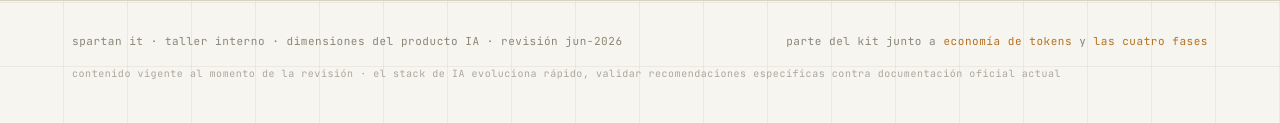
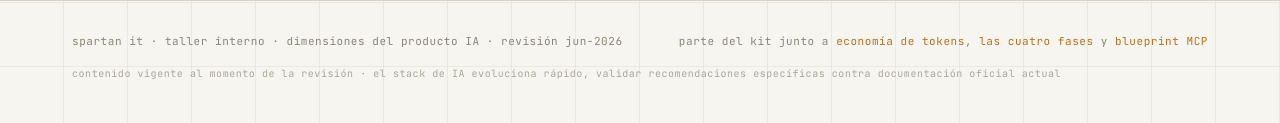
Before and after one commit to 46u571N/dimensiones-ia, a plain HTML site: page index.html in a window 1280 px wide. Shown: the part 2237-2360 px from the top of the page. Drawn offline with Linux system fonts and the light colour scheme.

Commit message:
Update footer links in index.html

```diff
--- a/index.html
+++ b/index.html
@@ -1660,7 +1660,7 @@
 <footer>
   <div class="container">
     <span>spartan it · taller interno · dimensiones del producto IA · revisión jun-2026</span>
-    <span>parte del kit junto a <a class="link-out" href="economia-tokens.html">economía de tokens</a> y <a class="link-out" href="fases-mcp.html">las cuatro fases</a></span>
+    <span>parte del kit junto a <a class="link-out" href="economia-tokens.html">economía de tokens</a>, <a class="link-out" href="fases-mcp.html">las cuatro fases</a> y <a class="link-out" href="mcp-blueprint.html">blueprint MCP</a></span>
   </div>
   <div class="container" style="margin-top: 16px; opacity: 0.7; font-size: 10px;">
     <span>contenido vigente al momento de la revisión · el stack de IA evoluciona rápido, validar recomendaciones específicas contra documentación oficial actual</span>
```
